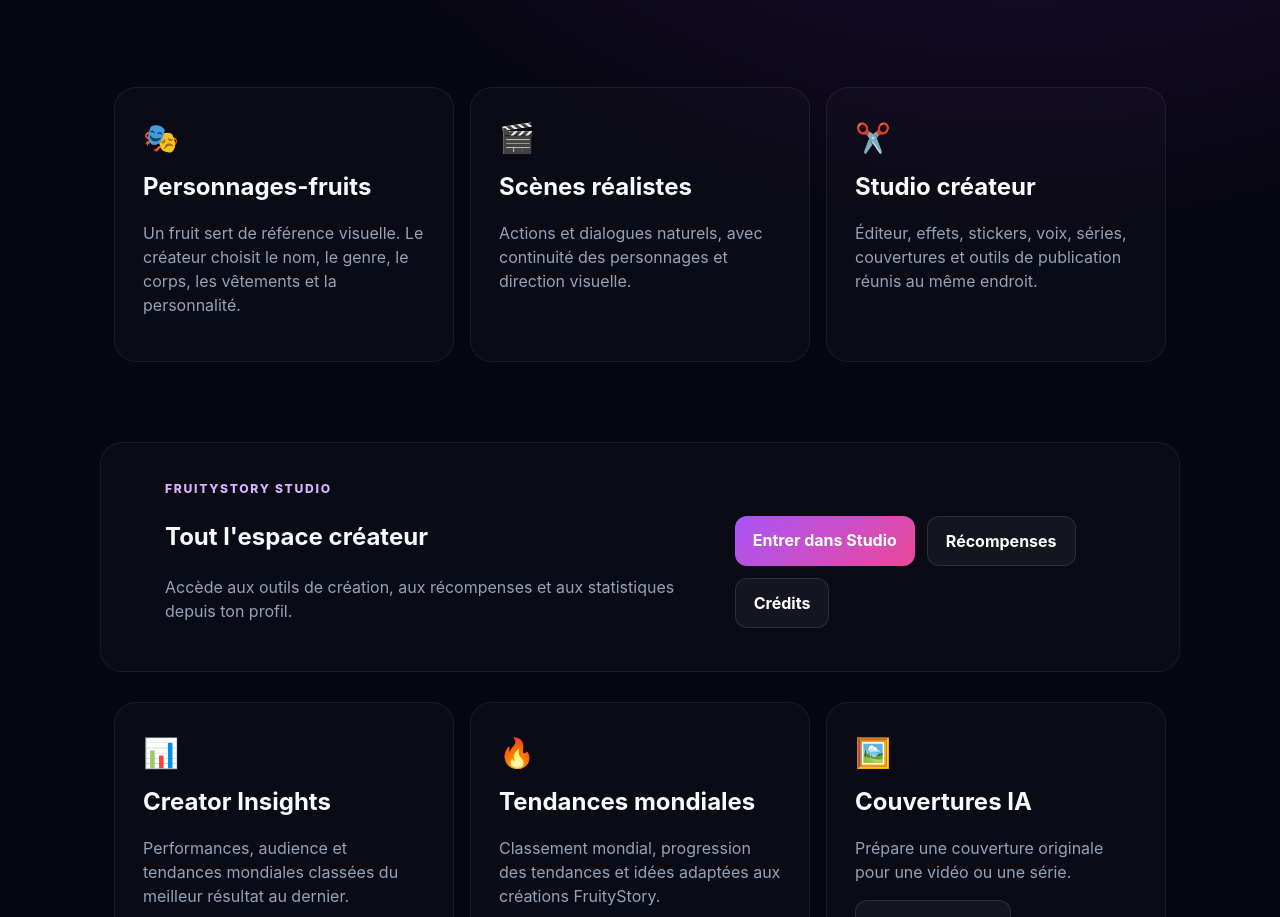
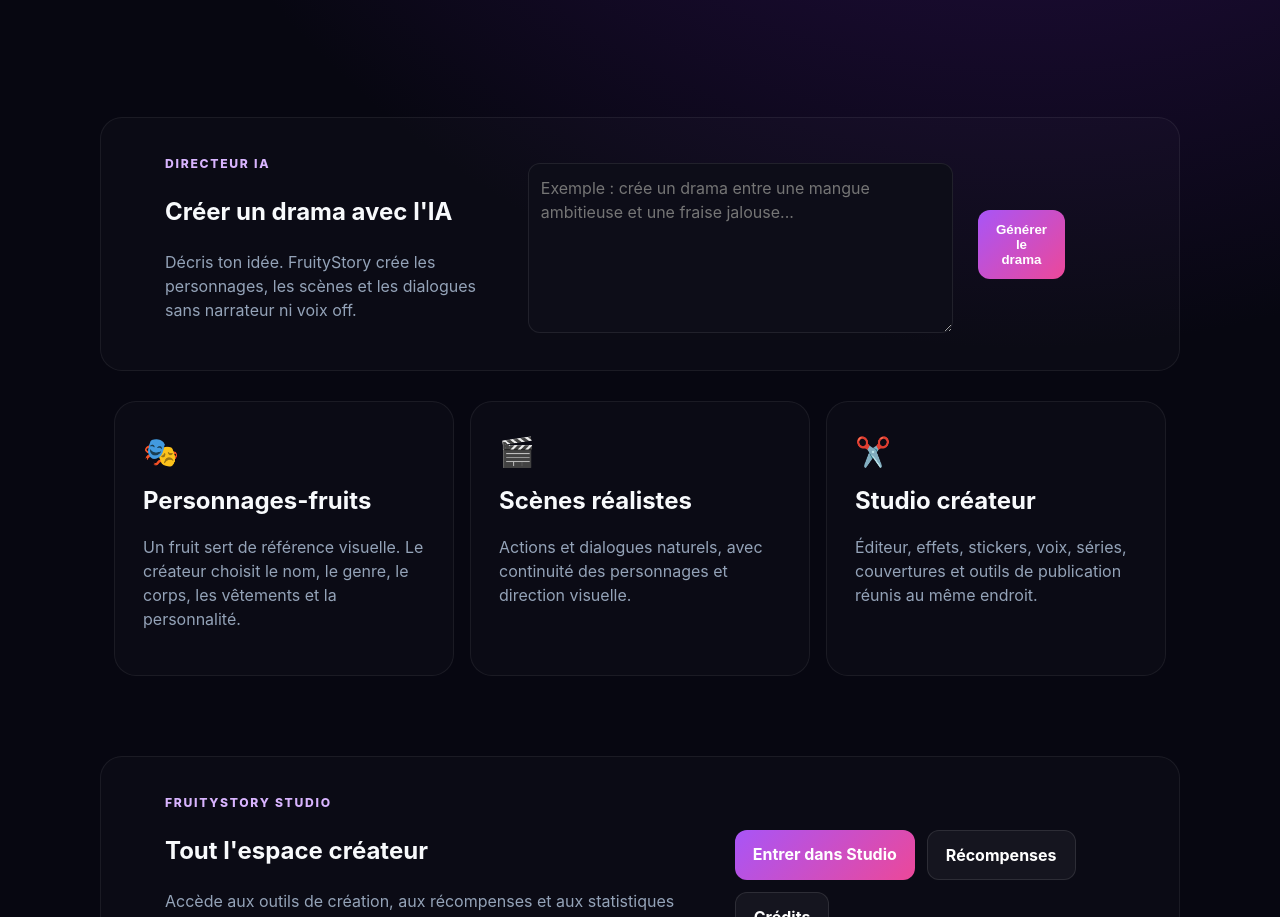
Before and after one commit to helenekoffiaya3-byte/FruityStory.io, a website: page index.html in a window 1280 px wide. Shown: the part 938-1855 px from the top of the page. Drawn offline with Linux system fonts and the light colour scheme.

Commit message:
Connect FruityStory story generator to homepage

```diff
--- a/index.html
+++ b/index.html
@@ -25,6 +25,18 @@
         <div class="actions"><a class="btn primary" href="/generate.html">Génère ta première vidéo</a><a class="btn secondary" href="/studio.html">Ouvrir FruityStory Studio</a></div>
       </div>
       <div class="hero-card"><div class="play">▶</div><strong>Ton premier drama</strong><small>Décris ton idée et l'IA prépare les personnages et les scènes.</small></div>
+    </section>
+
+    <section class="panel" id="ai-story-generator">
+      <div>
+        <span class="eyebrow">DIRECTEUR IA</span>
+        <h2>Créer un drama avec l'IA</h2>
+        <p>Décris ton idée. FruityStory crée les personnages, les scènes et les dialogues sans narrateur ni voix off.</p>
+      </div>
+      <textarea id="story-prompt" rows="6" placeholder="Exemple : crée un drama entre une mangue ambitieuse et une fraise jalouse..."></textarea>
+      <button class="btn primary" id="generate-story-btn" type="button">Générer le drama</button>
+      <div id="story-status" role="status" aria-live="polite"></div>
+      <div id="story-result"></div>
     </section>
 
     <section class="features" aria-label="Fonctionnalités principales">
@@ -60,5 +72,7 @@
   </nav>
 
   <footer><span>© 2026 FruityStory.io</span><div><a href="/settings.html">Confidentialité</a><a href="/settings.html">Conditions</a></div></footer>
+
+  <script type="module" src="/main.js"></script>
 </body>
 </html>
```
